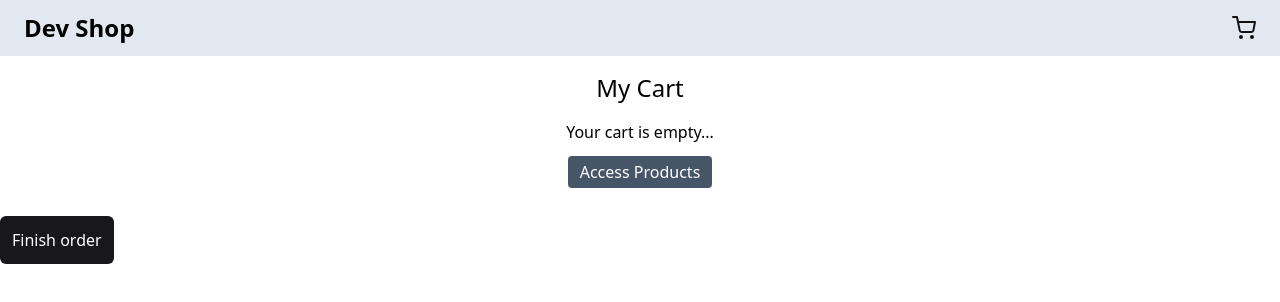
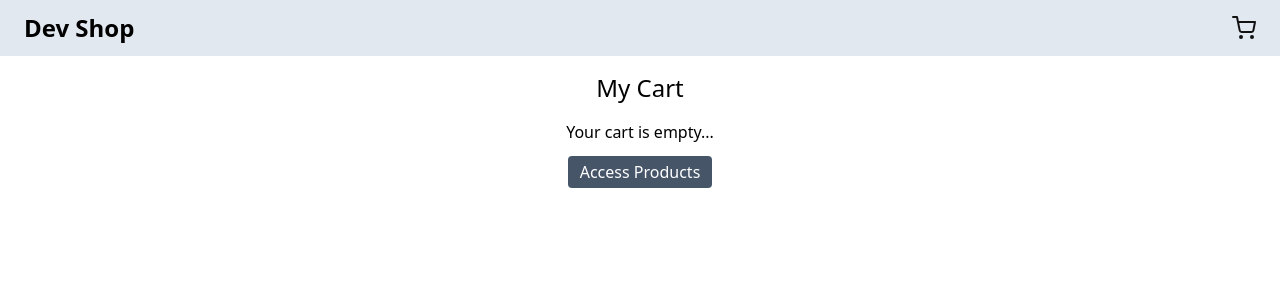
Before and after one commit to devIgor1/cart-ecommerce, a React (Vite) app: page /cart in a window 1280 px wide. Shown: the top 302 px of the page. Built offline with nearby package versions, Linux system fonts and the light colour scheme.

Commit message:
limpeza do carrinho, página de agradecimento

```diff
--- a/src/contexts/CartContext.tsx
+++ b/src/contexts/CartContext.tsx
@@ -7,6 +7,7 @@ interface CartContextData {
   addItemCart: (newItem: ProductProps) => void
   removeItemCart: (product: CartProps) => void
   total: string
+  resetCart: () => void
 }
 
 interface CartProps {
@@ -87,6 +88,10 @@ function CartProvider({ children }: CartProviderProps) {
     setTotal(formattedResult)
   }
 
+  function resetCart() {
+    setCart([])
+  }
+
   return (
     <CartContext.Provider
       value={{
@@ -95,6 +100,7 @@ function CartProvider({ children }: CartProviderProps) {
         addItemCart,
         removeItemCart,
         total,
+        resetCart,
       }}
     >
       {children}
--- a/src/pages/cart/index.tsx
+++ b/src/pages/cart/index.tsx
@@ -1,9 +1,14 @@
-import { useContext } from "react"
+import { useContext, useEffect } from "react"
 import { CartContext } from "../../contexts/CartContext"
 import { Link } from "react-router-dom"
 
 export function Cart() {
-  const { cart, total, addItemCart, removeItemCart } = useContext(CartContext)
+  const { cart, total, addItemCart, removeItemCart, resetCart } =
+    useContext(CartContext)
+
+  useEffect(() => {
+    cart
+  }, [cart])
 
   return (
     <div className="w-full max-w-7xl mx-auto">
@@ -54,14 +59,21 @@ export function Cart() {
         </section>
       ))}
 
+      {cart.length !== 0 && (
         <div className="flex items-center justify-between mt-4">
-        {cart.length !== 0 && <p className="font-bold mt-4">Total: {total}</p>}
+          {cart.length !== 0 && (
+            <p className="font-bold mt-4">Total: {total}</p>
+          )}
           <Link to="/thanks">
-          <button className="bg-zinc-900 text-white p-3 rounded-md font-medium">
+            <button
+              onClick={resetCart}
+              className="bg-zinc-900 text-white p-3 rounded-md font-medium"
+            >
               Finish order
             </button>
           </Link>
         </div>
+      )}
     </div>
   )
 }
--- a/src/pages/thanks/index.tsx
+++ b/src/pages/thanks/index.tsx
@@ -1,7 +1,12 @@
+import { Link } from "react-router-dom"
+
 export function Thanks() {
   return (
     <div className="w-full text-center mt-24">
-      <h1 className="font-bold text-4xl">Thanks for your purchase!</h1>
+      <h1 className="font-bold text-4xl pb-5">Thanks For Shopping!</h1>
+      <Link to="/" className="text-medium text-2xl underline cursor-pointer">
+        Back to home
+      </Link>
     </div>
   )
 }
```
Lines whose indentation alone changed are shown as unchanged.
